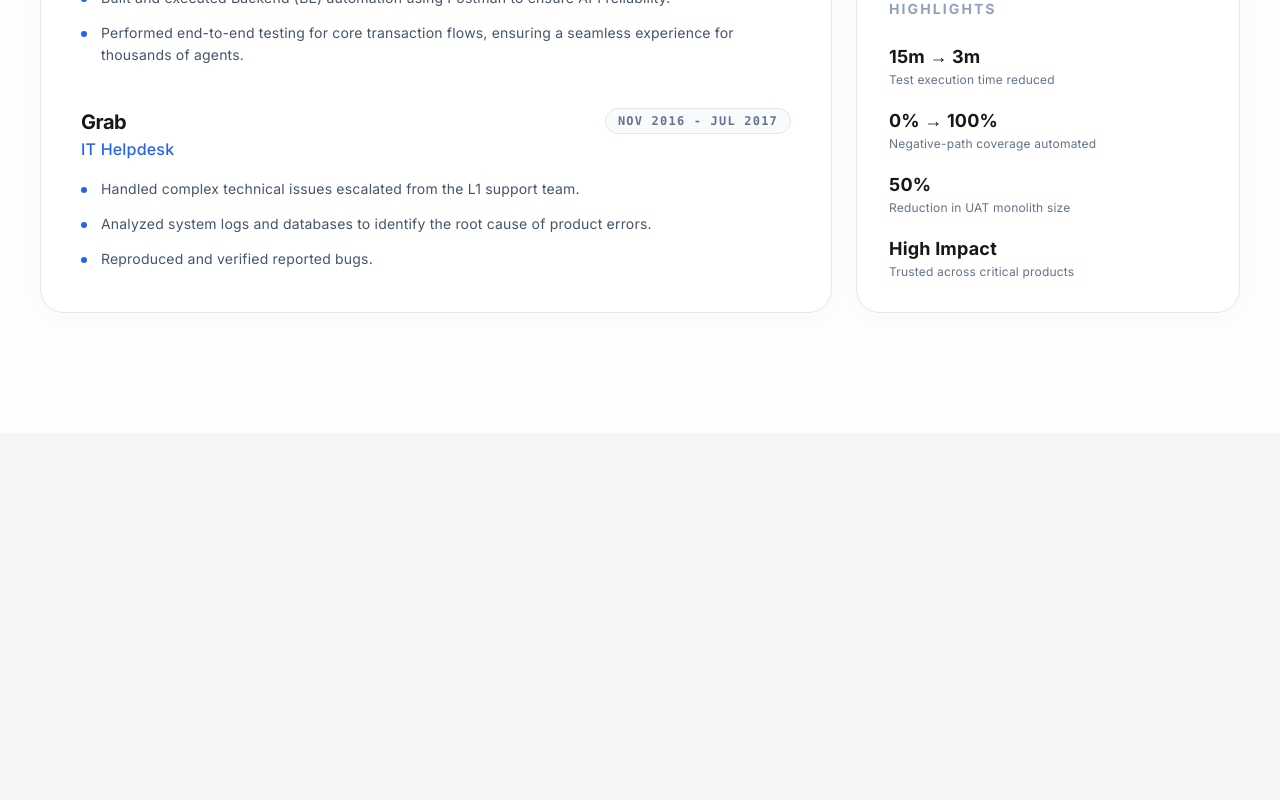
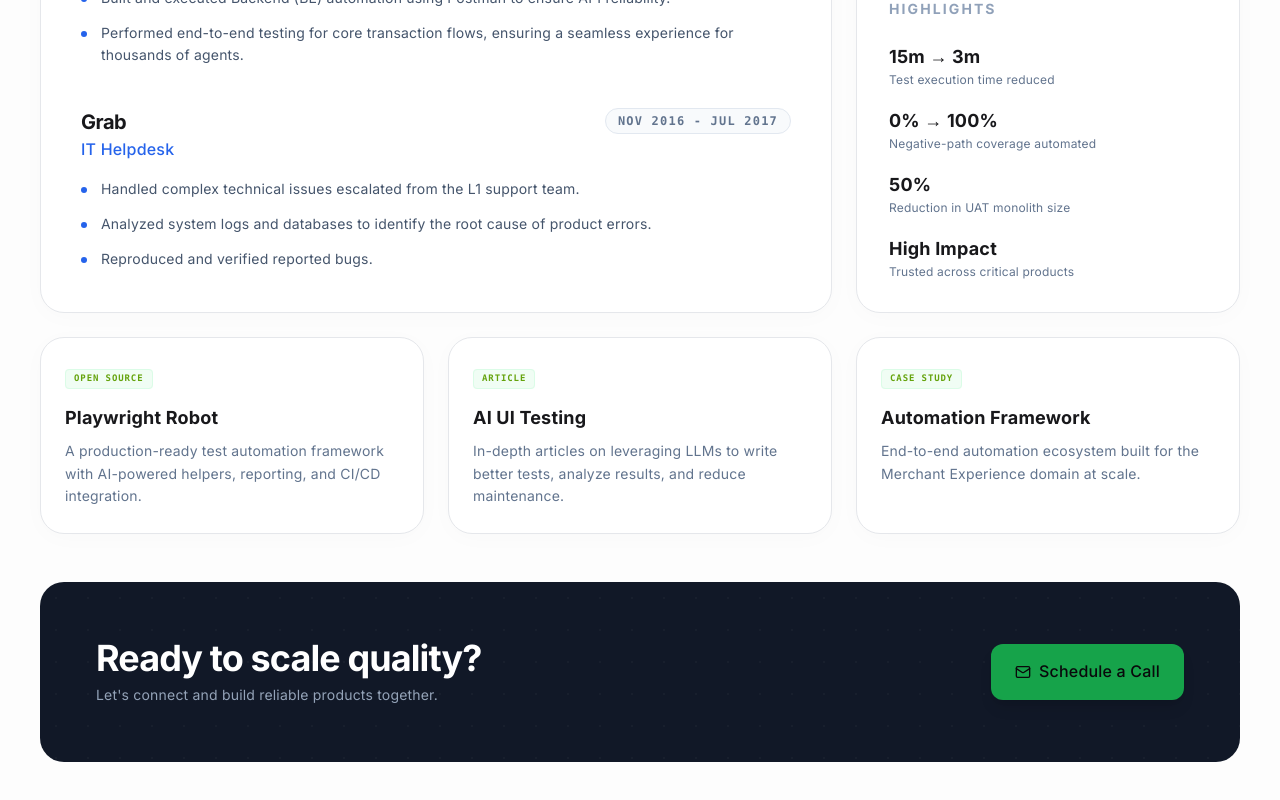
Before and after one commit to randykaskuser/ranmaul-engineering-labs, a Next.js app: page /cv-randy-maulana in a window 1280 px wide. Shown: the part 1020-1820 px from the top of the page. Before the commit the page ends 1453 px from the top, so only its background shows below. Built offline with nearby package versions, Linux system fonts and the light colour scheme.

Commit message:
feat: implement featured projects and CTA footer

```diff
--- a/app/cv-randy-maulana/CvClient.tsx
+++ b/app/cv-randy-maulana/CvClient.tsx
@@ -210,6 +210,39 @@ export default function CvClient() {
               </section>
            </div>
         </div>
+
+        {/* FEATURED PROJECTS (Bottom Row) */}
+        <div className="grid grid-cols-1 md:grid-cols-3 gap-6 mb-12">
+           {CV_DATA.projects.map((project, index) => (
+              <section key={index} className="bento-card p-6 flex flex-col">
+                 <div className="mb-4">
+                    <span className="text-[9px] font-mono font-bold tracking-widest uppercase text-[#65A30D] bg-green-50 px-2 py-1 rounded border border-green-100">
+                      {project.badge}
+                    </span>
+                 </div>
+                 <h4 className="text-lg font-bold text-[#18181B] mb-2">{project.title}</h4>
+                 <p className="text-sm text-slate-500 leading-relaxed flex-1">
+                    {project.desc}
+                 </p>
+              </section>
+           ))}
+        </div>
+
+        {/* CTA FOOTER */}
+        <section className="bg-[#111827] rounded-[24px] p-10 md:p-14 flex flex-col md:flex-row items-center justify-between gap-8 relative overflow-hidden">
+          <div className="absolute inset-0 opacity-[0.03] pointer-events-none" style={{ backgroundImage: 'radial-gradient(#FFFFFF 1px, transparent 1px)', backgroundSize: '32px 32px' }} />
+
+          <div className="relative z-10 text-center md:text-left">
+            <h2 className="text-3xl md:text-4xl font-bold tracking-tight text-white mb-2">Ready to scale quality?</h2>
+            <p className="text-[#94A3B8] text-sm">Let's connect and build reliable products together.</p>
+          </div>
+
+          <div className="relative z-10 shrink-0">
+             <a href={`mailto:${CV_DATA.contact.email}`} className="flex items-center gap-2 bg-[#16A34A] text-white px-6 py-3.5 rounded-xl font-medium hover:bg-[#15803d] transition-colors shadow-lg">
+                <Mail className="w-4 h-4" /> Schedule a Call
+             </a>
+          </div>
+        </section>
       </main>
 
     </div>
```
